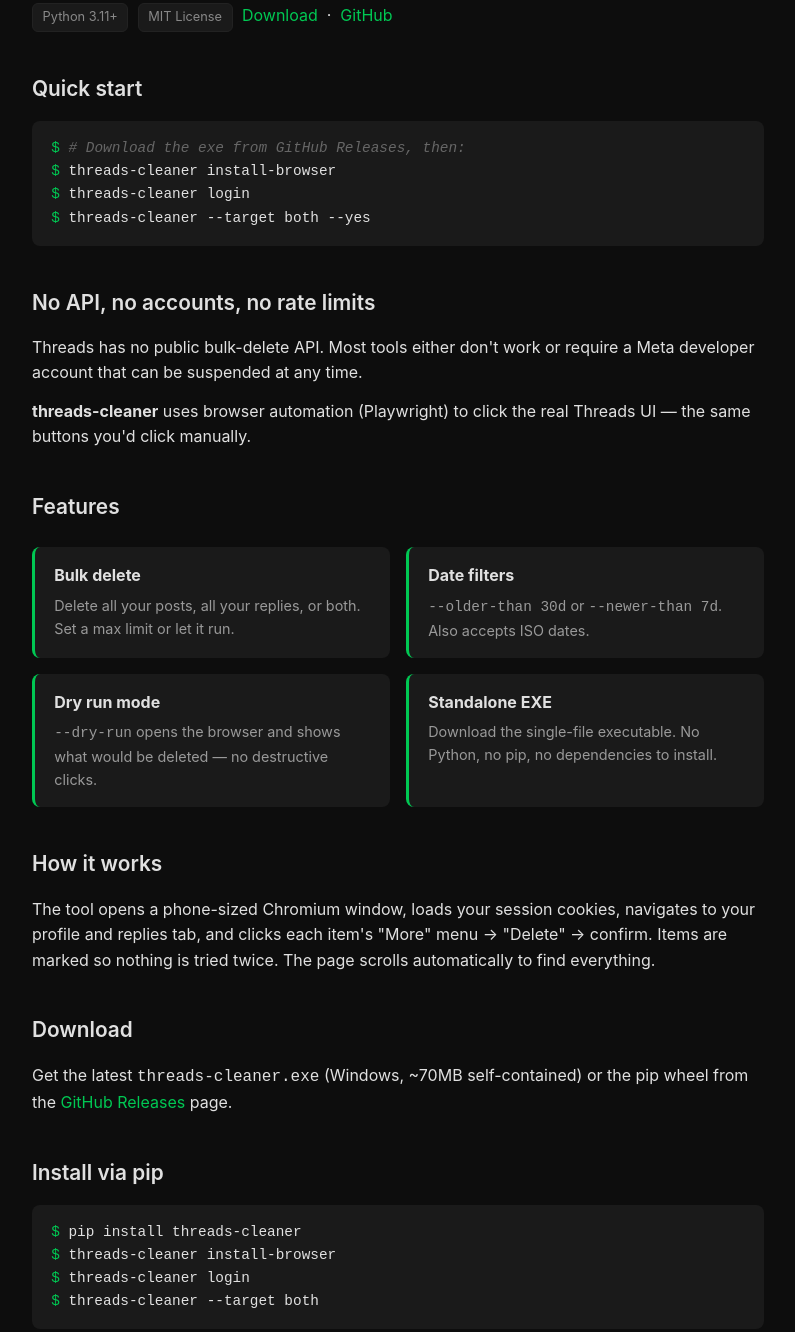
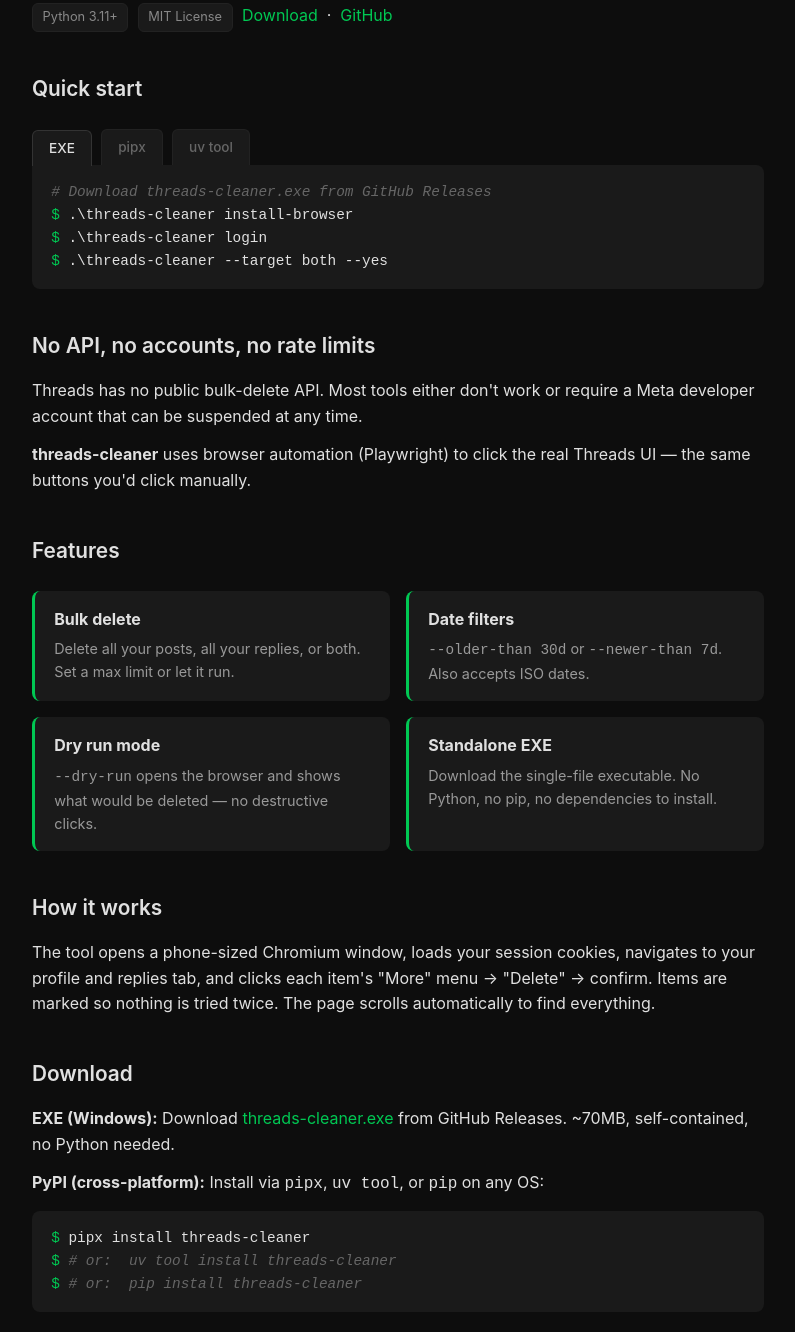
Before and after one commit to vincentmathis/threads-cleaner, a plain HTML site: page index.html in a window 1280 px wide. Shown: the part 197-1529 px from the top of the page, without its empty margins (242-1037 px from the left). Drawn offline with Linux system fonts and the light colour scheme.

Commit message:
Update landing page with pipx/uv tabs; bump to 1.0.1 for PyPI
- Landing page now has tabbed install instructions (EXE / pipx / uv tool)
- Mention PyPI alongside GitHub Releases in download section
- .gitignore: add .env to prevent secret leaks

```diff
--- a/index.html
+++ b/index.html
@@ -47,6 +47,24 @@
 
   footer { margin-top: 3rem; font-size: 0.85rem; color: #555; text-align: center; }
 
+  .install-tabs { margin: 1.5rem 0; }
+  .install-tabs input { display: none; }
+  .install-tabs label {
+    display: inline-block; padding: 0.4rem 1rem; margin-right: 0.3rem;
+    cursor: pointer; border-radius: 6px 6px 0 0;
+    font-size: 0.85rem; font-weight: 500;
+    background: #1a1a1a; color: #666; border: 1px solid #222; border-bottom: none;
+  }
+  .install-tabs input:checked + label {
+    background: var(--code-bg); color: var(--fg); border-color: #333;
+    position: relative; top: 1px;
+  }
+  .tab-content { display: none; }
+  #tab-exe:checked ~ #content-exe,
+  #tab-pipx:checked ~ #content-pipx,
+  #tab-uv:checked ~ #content-uv { display: block; }
+  .install-tabs pre { margin-top: 0; border-radius: 0 8px 8px 8px; }
+
   @media (max-width: 600px) {
     .features { grid-template-columns: 1fr; }
     .container { padding: 2rem 1rem; }
@@ -69,10 +87,32 @@
 </p>
 
 <h2>Quick start</h2>
-<pre><code><span class="prompt">$</span> <span class="comment"># Download the exe from GitHub Releases, then:</span>
+<div class="install-tabs">
+  <input type="radio" name="tabs" id="tab-exe" checked>
+  <label for="tab-exe">EXE</label>
+  <input type="radio" name="tabs" id="tab-pipx">
+  <label for="tab-pipx">pipx</label>
+  <input type="radio" name="tabs" id="tab-uv">
+  <label for="tab-uv">uv tool</label>
+  <div class="tab-content" id="content-exe">
+<pre><code><span class="comment"># Download threads-cleaner.exe from GitHub Releases</span>
+<span class="prompt">$</span> .\threads-cleaner install-browser
+<span class="prompt">$</span> .\threads-cleaner login
+<span class="prompt">$</span> .\threads-cleaner --target both --yes</code></pre>
+  </div>
+  <div class="tab-content" id="content-pipx">
+<pre><code><span class="prompt">$</span> pipx install threads-cleaner
 <span class="prompt">$</span> threads-cleaner install-browser
 <span class="prompt">$</span> threads-cleaner login
 <span class="prompt">$</span> threads-cleaner --target both --yes</code></pre>
+  </div>
+  <div class="tab-content" id="content-uv">
+<pre><code><span class="prompt">$</span> uv tool install threads-cleaner
+<span class="prompt">$</span> threads-cleaner install-browser
+<span class="prompt">$</span> threads-cleaner login
+<span class="prompt">$</span> threads-cleaner --target both --yes</code></pre>
+  </div>
+</div>
 
 <h2>No API, no accounts, no rate limits</h2>
 <p>
@@ -114,17 +154,17 @@
 
 <h2>Download</h2>
 <p>
-  Get the latest <code>threads-cleaner.exe</code> (Windows, ~70MB self-contained)
-  or the pip wheel from the
-  <a href="https://github.com/vincentmathis/threads-cleaner/releases">GitHub Releases</a>
-  page.
+  <strong>EXE (Windows):</strong> Download
+  <a href="https://github.com/vincentmathis/threads-cleaner/releases">threads-cleaner.exe</a>
+  from GitHub Releases. ~70MB, self-contained, no Python needed.
 </p>
-
-<h2>Install via pip</h2>
-<pre><code><span class="prompt">$</span> pip install threads-cleaner
-<span class="prompt">$</span> threads-cleaner install-browser
-<span class="prompt">$</span> threads-cleaner login
-<span class="prompt">$</span> threads-cleaner --target both</code></pre>
+<p>
+  <strong>PyPI (cross-platform):</strong> Install via
+  <code>pipx</code>, <code>uv tool</code>, or <code>pip</code> on any OS:
+</p>
+<pre><code><span class="prompt">$</span> pipx install threads-cleaner
+<span class="prompt">$</span> <span class="comment"># or:  uv tool install threads-cleaner</span>
+<span class="prompt">$</span> <span class="comment"># or:  pip install threads-cleaner</span></code></pre>
 
 <footer>
   MIT License &nbsp;·&nbsp; <a href="https://github.com/vincentmathis/threads-cleaner">vincentmathis/threads-cleaner</a>
```
Also changed, not shown: 3 other files.
